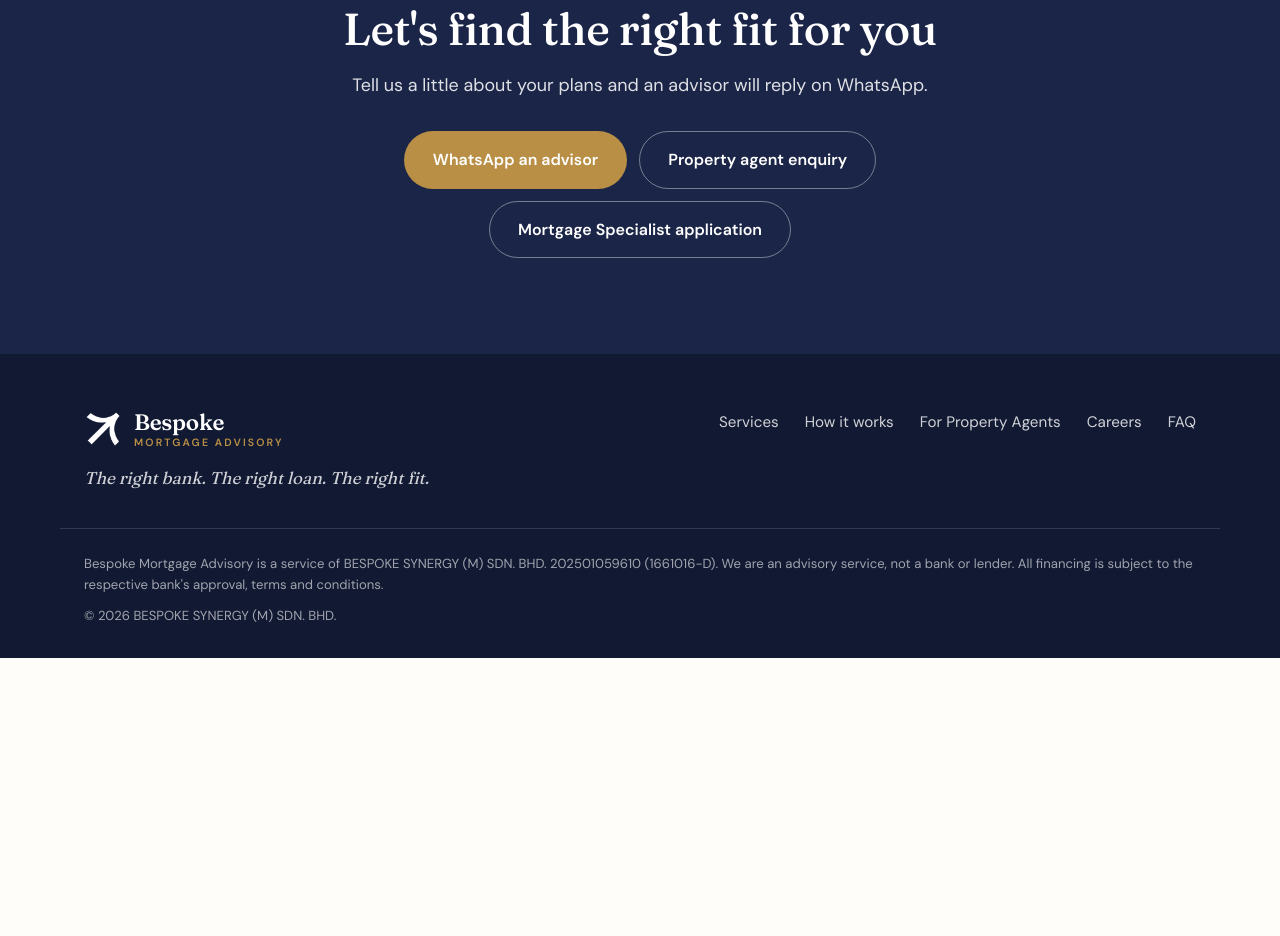
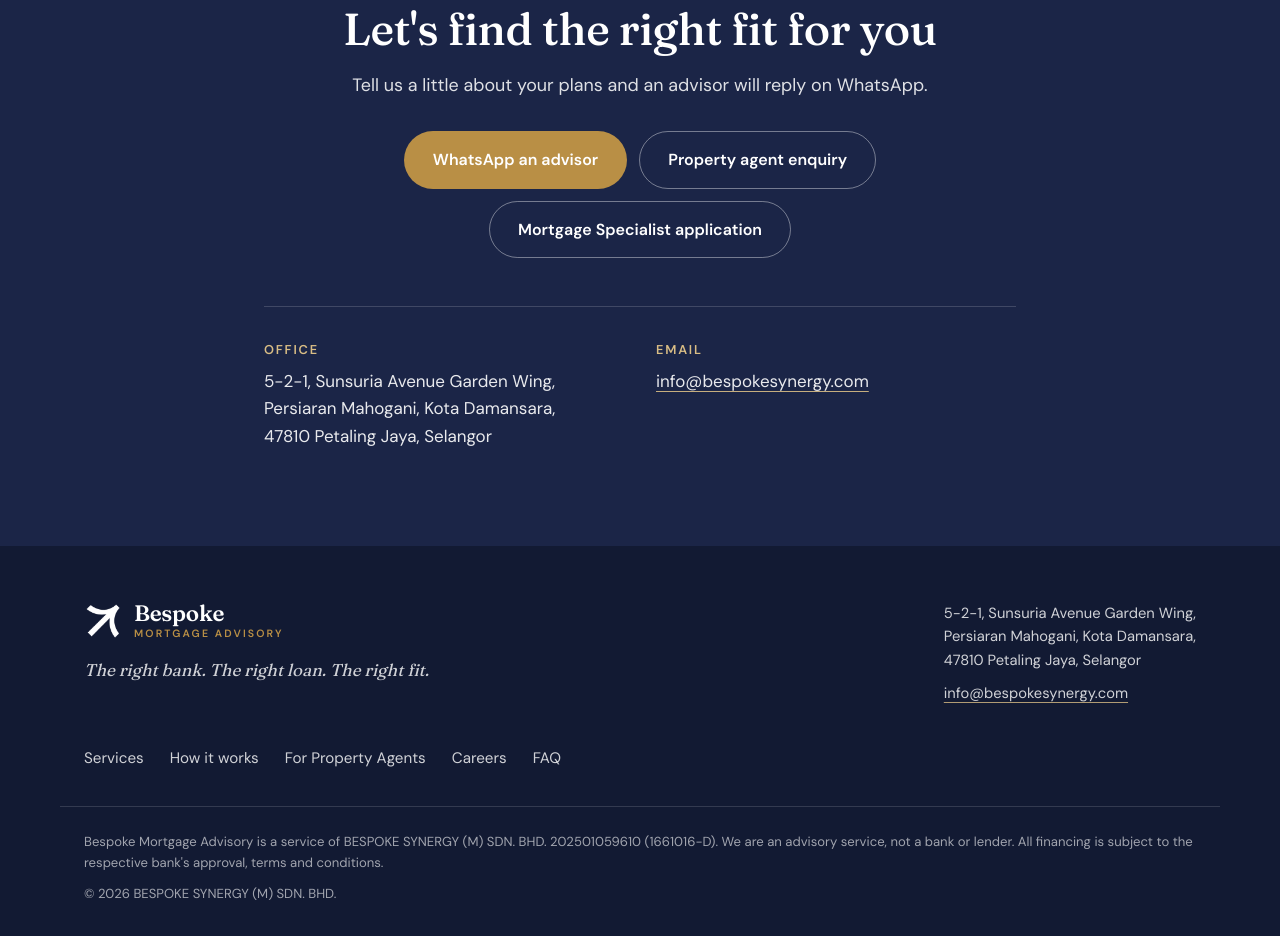
Before and after one commit to solehinBS/bespoke-website, a plain HTML site: page index.html in a window 1280 px wide. Shown: the part 4258-5194 px from the top of the page. Before the commit the page ends 4916 px from the top, so only its background shows below. Drawn offline with Linux system fonts and the light colour scheme.

Commit message:
Add company address and email to contact section and footer
Co-Authored-By: Claude Fable 5.2 <noreply@anthropic.com>

```diff
--- a/index.html
+++ b/index.html
@@ -212,6 +212,10 @@
       <a class="btn btn-ghost-light" data-wa="agent" href="#contact" data-i18n="ct.agent">Property agent enquiry</a>
       <a class="btn btn-ghost-light" data-wa="career" href="#contact" data-i18n="ct.career">Mortgage Specialist application</a>
     </div>
+    <div class="contact-info">
+      <div><h3 data-i18n="ct.office">Office</h3><address>5-2-1, Sunsuria Avenue Garden Wing,<br>Persiaran Mahogani, Kota Damansara,<br>47810 Petaling Jaya, Selangor</address></div>
+      <div><h3 data-i18n="ct.email">Email</h3><p><a href="mailto:info@bespokesynergy.com">info@bespokesynergy.com</a></p></div>
+    </div>
   </div>
 </section>
 
@@ -225,6 +229,10 @@
         <span class="brand-text"><strong>Bespoke</strong><em>Mortgage Advisory</em></span>
       </a>
       <p class="foot-tag" data-i18n="ft.tag">The right bank. The right loan. The right fit.</p>
+    </div>
+    <div class="foot-contact">
+      <address>5-2-1, Sunsuria Avenue Garden Wing,<br>Persiaran Mahogani, Kota Damansara,<br>47810 Petaling Jaya, Selangor</address>
+      <p><a href="mailto:info@bespokesynergy.com">info@bespokesynergy.com</a></p>
     </div>
     <nav class="foot-nav" aria-label="Footer">
       <a href="#services" data-i18n="nav.services">Services</a>
--- a/site.js
+++ b/site.js
@@ -117,6 +117,8 @@ var MS = {
 
   "ct.title": "Mari cari yang paling sesuai untuk anda",
   "ct.lead": "Ceritakan sedikit tentang perancangan anda dan penasihat kami akan membalas melalui WhatsApp.",
+  "ct.office": "Pejabat",
+  "ct.email": "E-mel",
   "ct.agent": "Pertanyaan ejen hartanah",
   "ct.career": "Permohonan Mortgage Specialist",
 
--- a/styles.css
+++ b/styles.css
@@ -238,3 +238,14 @@ body { overflow-x: clip; }
   .ico { width: 44px; height: 44px; border-radius: 12px; }
   .card { grid-template-columns: 44px 1fr; column-gap: 12px; }
 }
+
+/* Address and email */
+address { font-style: normal; }
+.contact-info { display: grid; grid-template-columns: 1fr 1fr; gap: 32px; margin-top: 48px; padding-top: 36px; border-top: 1px solid rgba(255,255,255,.16); text-align: left; }
+.contact-info h3 { font-size: .8rem; font-family: var(--sans); font-weight: 600; letter-spacing: .14em; text-transform: uppercase; color: var(--gold-soft); margin-bottom: 10px; }
+.contact-info address, .contact-info p { opacity: .9; }
+.contact-info a, .foot-contact a { color: inherit; text-decoration: underline; text-decoration-color: var(--gold-soft); text-underline-offset: 4px; overflow-wrap: anywhere; }
+.foot-contact { font-size: .92rem; opacity: .8; display: grid; gap: 10px; align-content: start; }
+@media (max-width: 560px) {
+  .contact-info { grid-template-columns: 1fr; gap: 24px; margin-top: 36px; padding-top: 28px; }
+}
```
